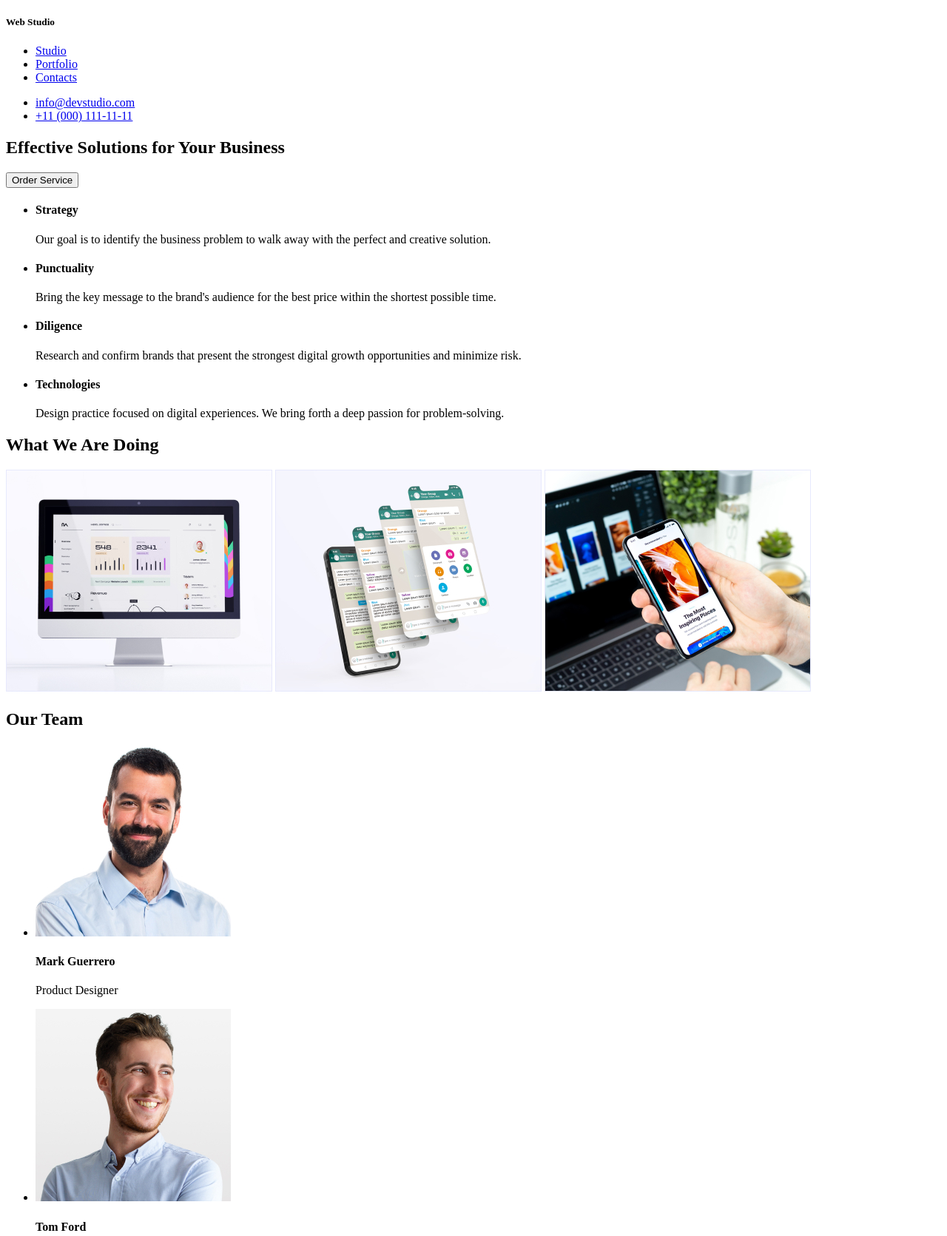
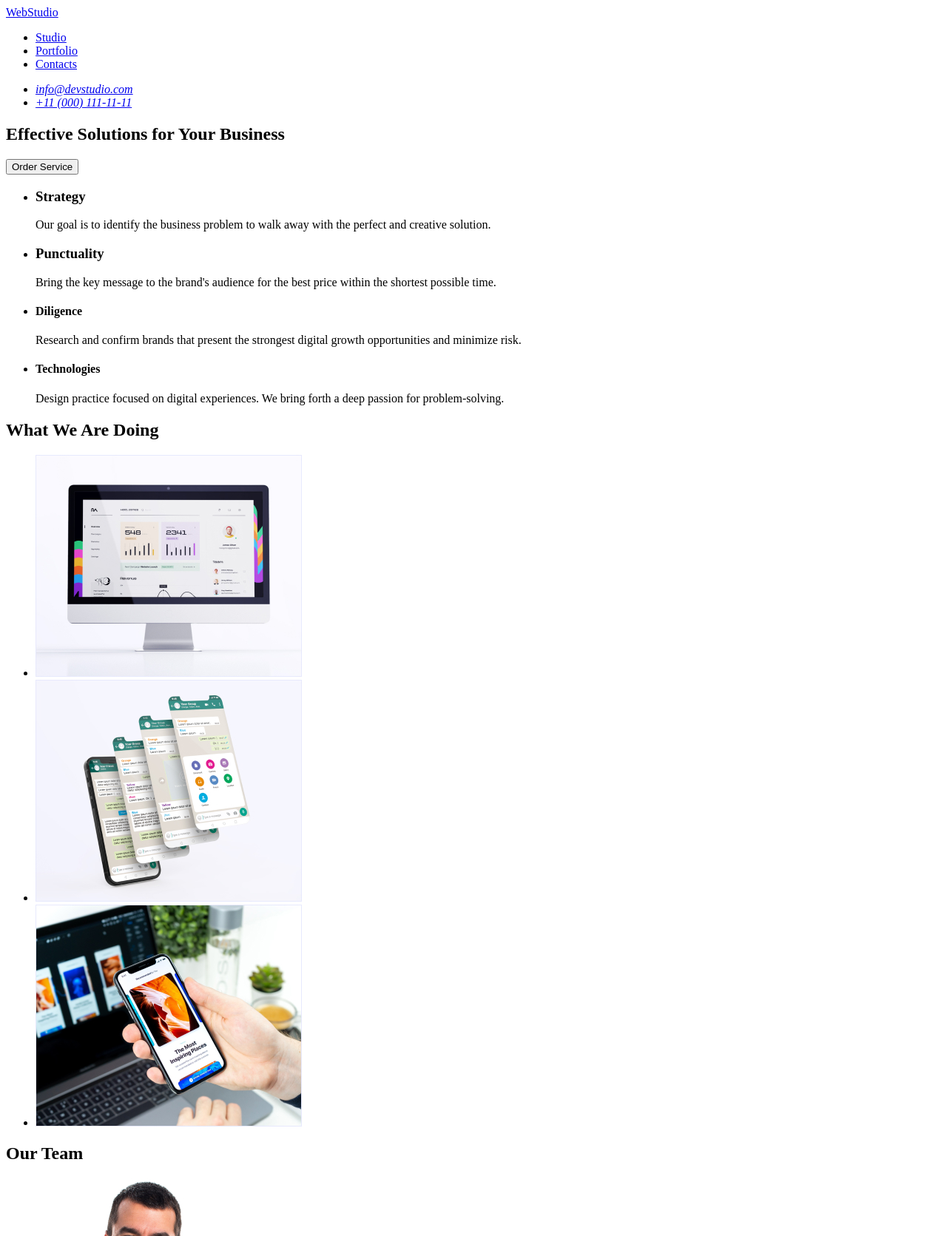
Before and after one commit to VolodymyrKalinenko/goit-markup-hw-01, a plain HTML site: page index.html in a window 1280 px wide. Shown: the top 1671 px of the page at 74% size. Drawn offline with Linux system fonts and the light colour scheme.

Commit message:
Update index.html

```diff
--- a/index.html
+++ b/index.html
@@ -9,20 +9,22 @@
   <body>
     <!--Header section-->
     <header>
-      <h5>Web Studio</h5>
       <nav>
+      <a href=".index.html">WebStudio</a>
         <ul>
-          <li> <a href="#">Studio</a> </li>
-          <li> <a href="#">Portfolio</a> </li>
-          <li> <a href="#">Contacts</a> </li>
+          <li><a href="#">Studio</a></li>
+          <li><a href="#">Portfolio</a></li>
+          <li><a href="#">Contacts</a></li>
         </ul>
       </nav>
+      <address>
       <ul>
         <li><a href="mailto:info@devstudio.com"> info@devstudio.com </a></li>
         <li>
-          <a href="tell:+11(000)111-11-11">+11 (000) 111-11-11</a>
+          <a href="tell:+110001111111">+11 (000) 111-11-11</a>
         </li>
       </ul>
+      </address>
     </header>
     <main>
       <!-- hero section -->
@@ -34,28 +36,28 @@
       <section>
         <ul>
           <li>
-            <h4>Strategy</h4>
+            <h3>Strategy</h3>
             <p>
               Our goal is to identify the business problem to walk away with the
               perfect and creative solution.
             </p>
           </li>
           <li>
-            <h4>Punctuality</h4>
+            <h3>Punctuality</h3>
             <p>
               Bring the key message to the brand's audience for the best price
               within the shortest possible time.
             </p>
           </li>
           <li>
-            <h4>Diligence</h4>
+            <h4>Diligence</h3>
             <p>
               Research and confirm brands that present the strongest digital
               growth opportunities and minimize risk.
             </p>
           </li>
           <li>
-            <h4>Technologies</h4>
+            <h4>Technologies</h3>
             <p>
               Design practice focused on digital experiences. We bring forth a
               deep passion for problem-solving.
@@ -66,14 +68,32 @@
       <!-- About as   -->
       <section>
         <h2>What We Are Doing</h2>
-        <img src="images/aboutas/img1.jpg" alt="pc" width="360" height="300" />
-        <img src="images/aboutas/img2.jpg" alt="app" width="360" height="300" />
+        <ul>
+          <li>
         <img
-          src="images/aboutas/img3.jpg"
-          alt="smartphone"
+          src="./images/aboutas/img1.jpg"
+          alt="pc"
           width="360"
           height="300"
         />
+        </li>
+        <li>
+        <img
+          src="./images/aboutas/img2.jpg"
+          alt="app"
+          width="360"
+          height="300"
+        />
+        </li>
+        <li>
+        <img
+          src="./images/aboutas/img3.jpg"
+          alt="phone"
+          width="360"
+          height="300"
+        />
+        </li>
+        </ul>
       </section>
       <!--Our team-->
       <section>
@@ -81,42 +101,43 @@
         <ul>
           <li>
             <img
-              src="images/ourteam/img1.jpg"
+              src="./images/ourteam/img1.jpg"
               alt="photo Mark Guerrero"
               width="264"
               height="260"
             />
-            <h4>Mark Guerrero</h4>
+            <h3>Mark Guerrero</h3>
             <p>Product Designer</p>
           </li>
           <li>
             <img
-              src="images/ourteam/img2.jpg"
+              src="./images/ourteam/img2.jpg"
               alt="photo Tom Ford"
               width="264"
               height="260"
             />
-            <h4>Tom Ford</h4>
+
+            <h3>Tom Ford</h3>
             <p>Frontend Developer</p>
           </li>
           <li>
             <img
-              src="images/ourteam/img3.jpg"
+              src="./images/ourteam/img3.jpg"
               alt="photo Camila Garcia"
               width="264"
               height="260"
             />
-            <h4>Camila Garcia</h4>
+            <h4>Camila Garcia</h3>
             <p>Marketing</p>
           </li>
           <li>
             <img
-              src="images/ourteam/img4.jpg"
+              src="./images/ourteam/img4.jpg"
               alt="photo Daniel Wilson"
               width="264"
               height="260"
             />
-            <h4>Daniel Wilson</h4>
+            <h3>Daniel Wilson</h3>
             <p>UI Designer</p>
           </li>
         </ul>
@@ -124,7 +145,7 @@
     </main>
     <!--Footer-->
     <footer>
-      <a href=".index.html"></a>
+      <a href=".index.html"> WebStudio</a>
       <p>
         Increase the flow of customers and sales for your business with digital
         marketing & growth solutions.
```
